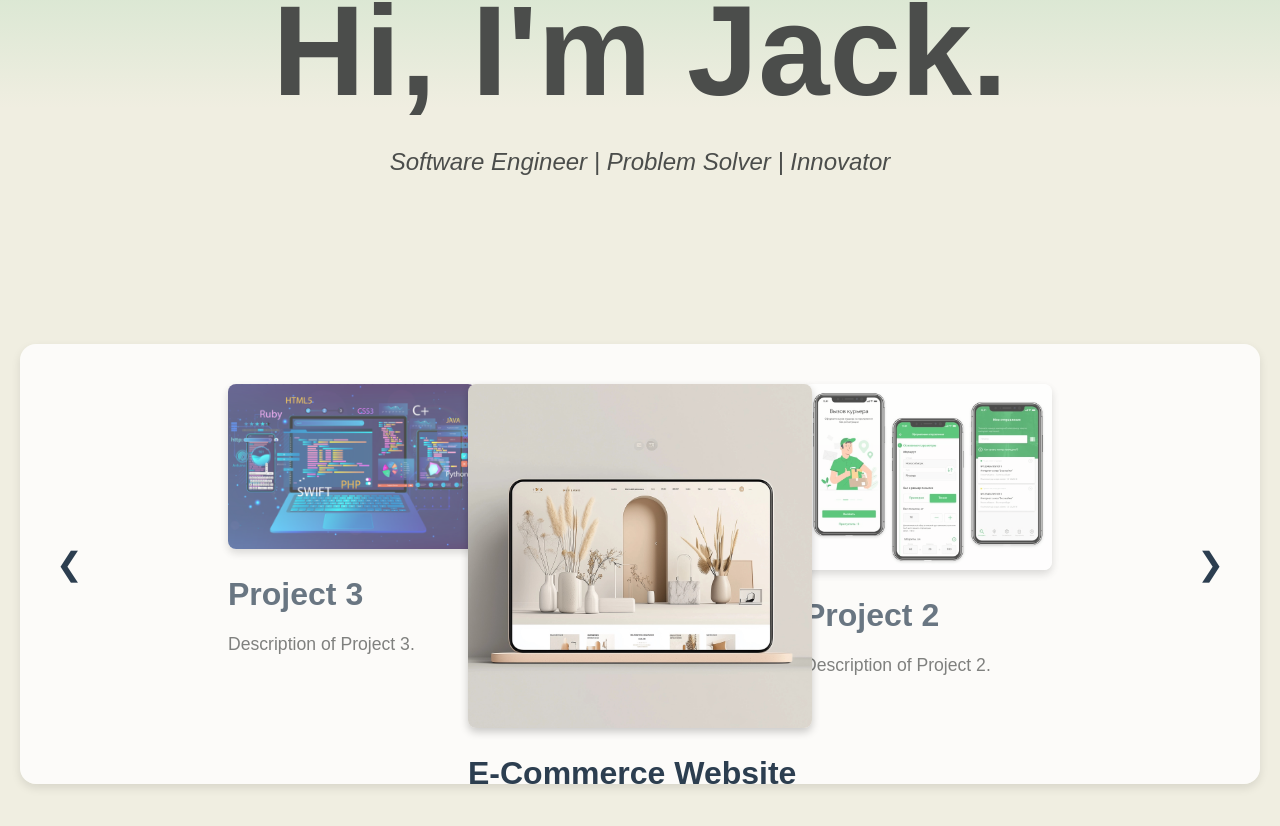
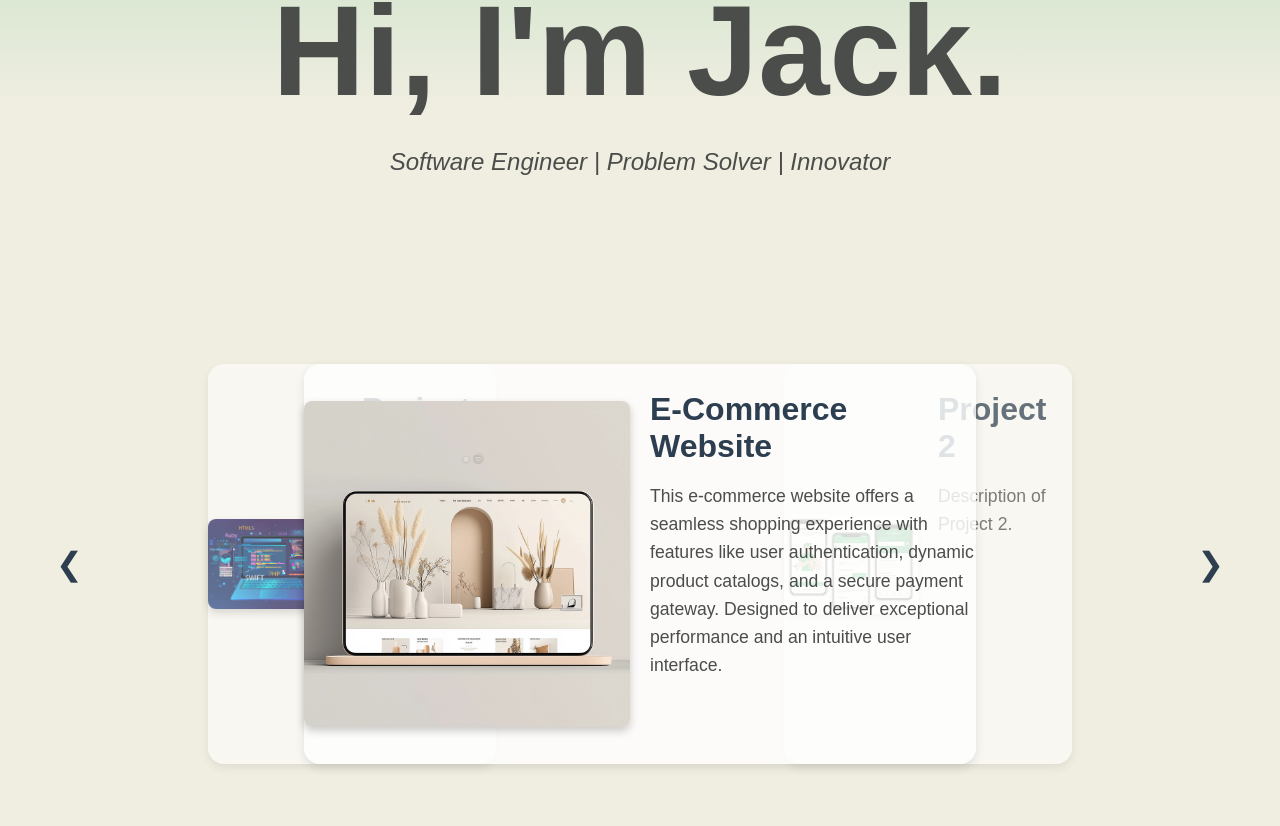
Before and after one commit to jack-allen-web/portfolio, a React (Create React App) app: page / in a window 1280 px wide. Shown: the part 318-1144 px from the top of the page. Built offline with nearby package versions, Linux system fonts and the light colour scheme.

Commit message:
Add animation to the WorkSection

```diff
--- a/src/styles/WorkSection.css
+++ b/src/styles/WorkSection.css
@@ -5,9 +5,7 @@
     margin: 50px auto;
     padding: 20px;
     max-width: 1200px;
-    background-color: rgba(255, 255, 255, 0.8);
-    border-radius: 16px;
-    box-shadow: 0 4px 10px rgba(0, 0, 0, 0.1);
+
     position: relative;
     overflow: hidden; /* Prevent image overflow during transition */
 }
@@ -29,6 +27,9 @@
 }
 
 .work-box {
+    background-color: rgba(255, 255, 255, 0.8);
+    border-radius: 16px;
+    box-shadow: 0 4px 10px rgba(0, 0, 0, 0.1);
     position: absolute;
     top: 50%;
     transform: translateY(-50%);
@@ -38,6 +39,7 @@
     z-index: 0;
     height: 100%; /* Ensure the box takes up full height */
     width: 30%; /* Adjust width for better layout */
+    display: flex;
 }
 
 .work-box.active {
@@ -45,7 +47,7 @@
     visibility: visible;
     transform: translateX(0) translateY(-50%); /* Centered in the middle */
     z-index: 2;
-    width: 40%; /* Larger width for the active project */
+    width: 70%; /* Larger width for the active project */
 }
 
 .work-box.next {
@@ -69,13 +71,8 @@
     visibility: hidden; /* Hide the far-off projects */
 }
 
-.work-left,
-.work-right {
+.work-left {
     flex: 1;
-    margin: 20px;
-}
-
-.work-left {
     display: flex;
     justify-content: center;
     align-items: center;
@@ -89,7 +86,9 @@
 }
 
 .work-right {
+    flex: 1;
     text-align: left;
+    padding-left: 20px; /* Add some spacing between image and text */
 }
 
 .work-title {
```
